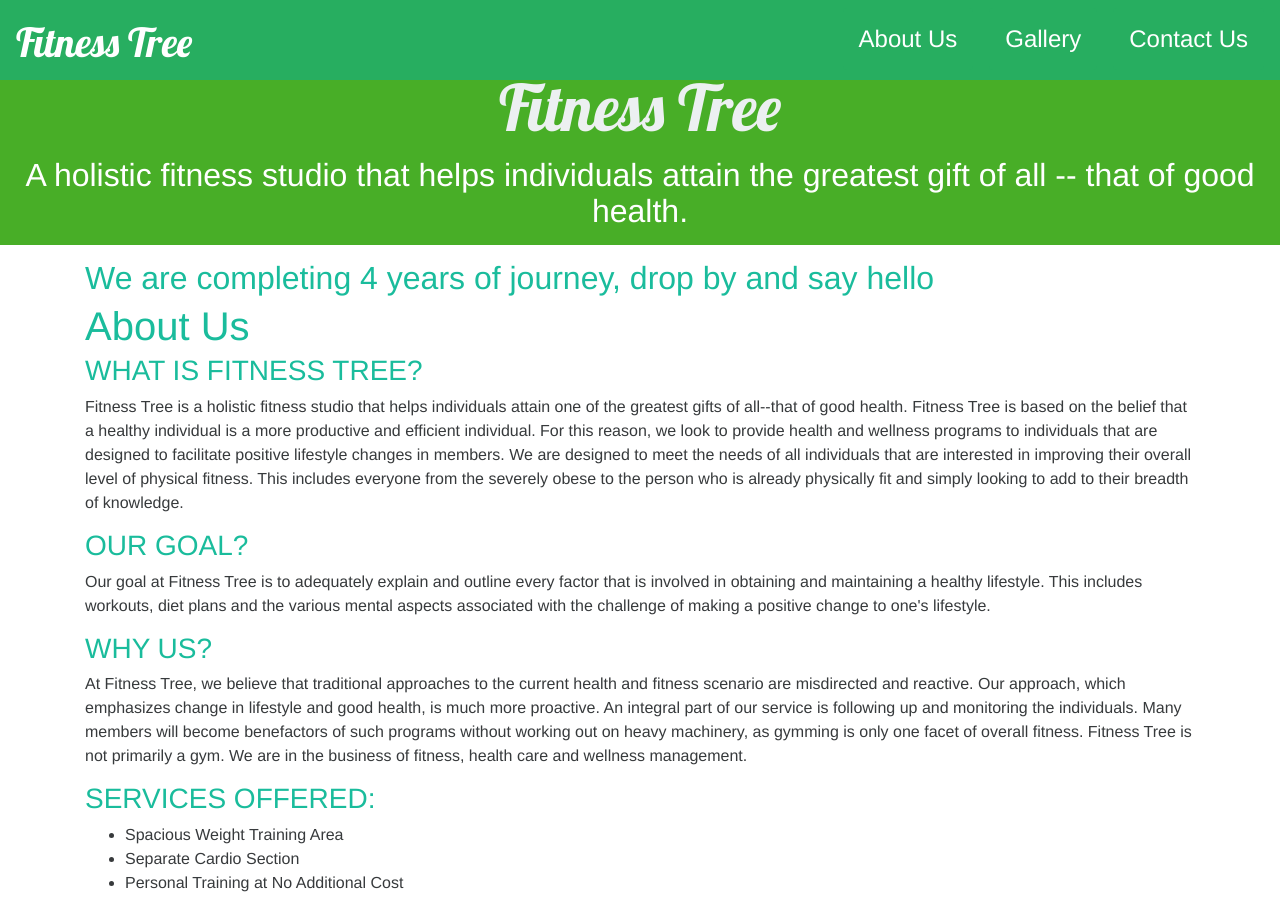
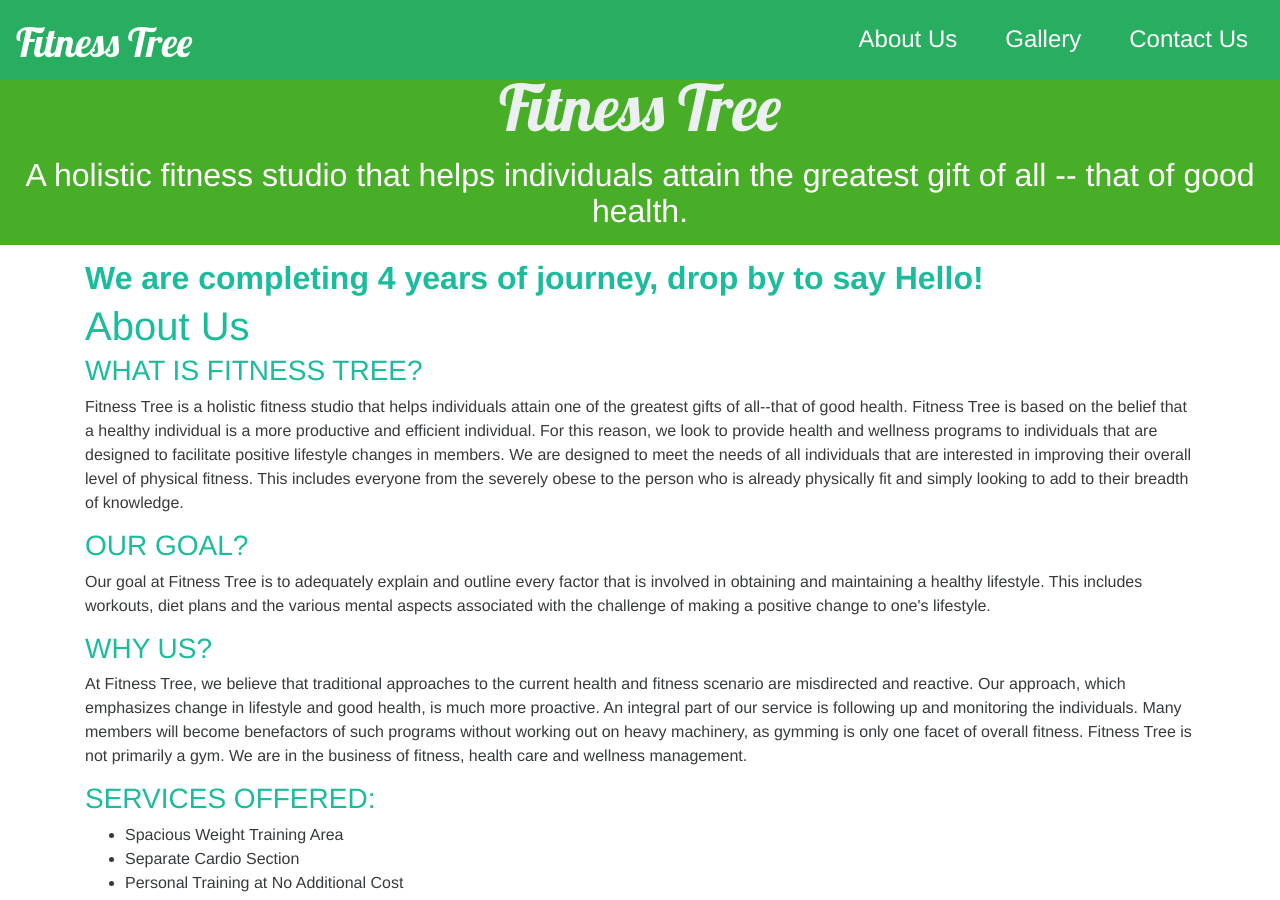
Before and after one commit to ja1sh/fitnesstree, a Jekyll site: the page built from index.html, in a window 1280 px wide and 900 px high, scrolled down 376 px. Built offline with Jekyll 4.4.1, drawn with Linux system fonts in a browser that asks for light colours; nearby versions of some CDN libraries.

Commit message:
4 years 1.2

```diff
--- a/_includes/about.html
+++ b/_includes/about.html
@@ -1,7 +1,7 @@
 <section class="container container-about">
     <div class="row">
         <div class="col-md-12">
-            <h2>We are completing 4 years of journey, drop by and say hello<h2>
+            <h2><b>We are completing 4 years of journey, drop by to say Hello!</b><h2>
 
             <h1>About Us</h1>
         </div>
```
